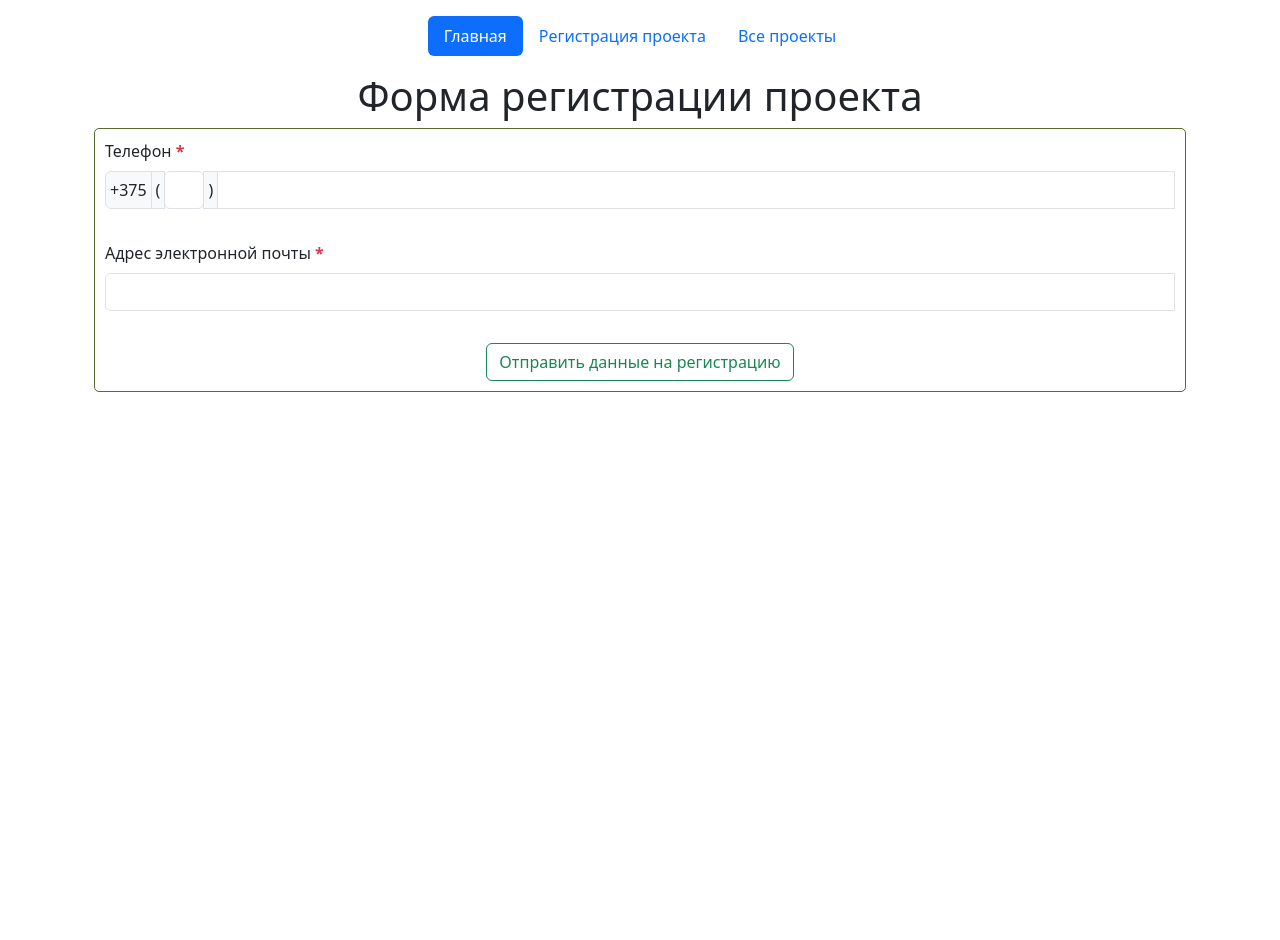
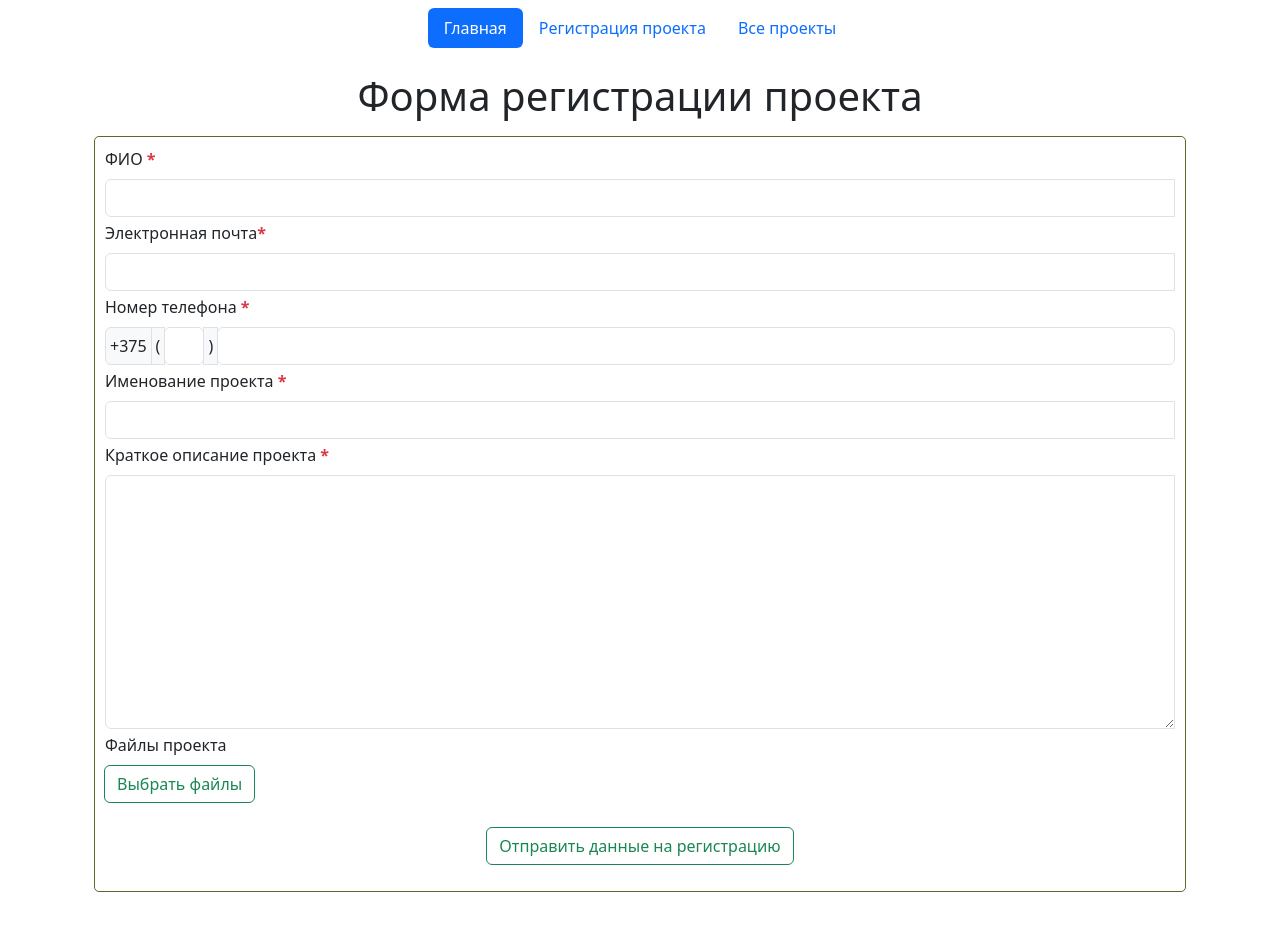
Before and after one commit to Sanch13/forum, a Django app: page /vote/registration_project/ in a window 1280 px wide. Before the commit the page ends 392 px from the top, so only its background shows below. Run offline with Django 4.2, Linux system fonts and the light colour scheme.

Commit message:
work with reg forms. manage uploads files. save project model in the folder

```diff
--- /dev/null
+++ b/forum/static/js/manage_upload_files.js
@@ -0,0 +1,70 @@
+'use strict';
+
+let filesData = {
+    files: [],
+    addFile: function(file) {
+        this.files.push(file);
+    },
+    removeFile: function(fileName) {
+        this.files = this.files.filter(file => file.name !== fileName);
+    },
+    fileCount: 0,
+};
+
+document.getElementById("click_choose_files").addEventListener("click", function (){
+    document.getElementById("id_files").click();
+})
+console.log("1")
+document.querySelector('input[type="file"]').addEventListener('change', handleChange);
+console.log("2")
+
+function handleChange(event) {
+    let files = event.target.files;
+    console.log("Added files : ", files);
+
+    let fileNames = '';
+    for (let i = 0; i < files.length; i++) {
+        filesData.fileCount++;
+        filesData.addFile(files[i]);
+        let fileName = files[i].name;
+        fileNames += '<div class="me-2 mb-1 border border-success p-1 rounded" filename="' + fileName + '">' + fileName + ' <button type="button" class="btn btn-sm btn-danger" onclick="removeFile(\'' + fileName + '\')">Удалить</button></div>';
+    }
+
+    document.getElementById('file-names').innerHTML += fileNames;
+    console.log("Actual files on the board : ", filesData.files, filesData.fileCount);
+
+    updateStateFiles()
+    updateFileCount(filesData.fileCount);
+};
+
+function removeFile(fileName) {
+    console.log("Deleted file : ", fileName);
+    filesData.removeFile(fileName);
+    filesData.fileCount--;
+
+    let fileDiv = document.querySelector('div[filename="' + fileName + '"]');
+    if (fileDiv) {
+        fileDiv.remove();
+    }
+    updateStateFiles()
+    updateFileCount();
+}
+
+function updateFileCount() {
+    document.getElementById('file-count').innerHTML = 'Файлов: ' + filesData.fileCount;
+};
+
+function updateStateFiles() {
+    let dt = new DataTransfer();
+
+    for (let i= 0; i < filesData.files.length; i++) {
+        let file = filesData.files[i];
+        let newFile = new File([file], file.name, { type: file.type });
+        dt.items.add(newFile);
+    }
+    const fileList = dt.files;
+    console.log("Finished.files : ", fileList);
+
+    let inputElement = document.getElementById('id_files');
+    inputElement.files = fileList;
+}
--- a/forum/vote/forms.py
+++ b/forum/vote/forms.py
@@ -1,7 +1,7 @@
 from django import forms
 from django.core.validators import RegexValidator
 
-from .models import Project, File, Photo
+from .models import Project, File
 
 
 class ProjectsForm(forms.ModelForm):
@@ -14,12 +14,6 @@ class FileForm(forms.ModelForm):
     class Meta:
         model = File
         fields = ["file"]
-
-
-class PhotoForm(forms.ModelForm):
-    class Meta:
-        model = Photo
-        fields = ["photo"]
 
 
 class MultipleFileInput(forms.ClearableFileInput):
@@ -50,13 +44,13 @@ class CreateProjectForm(forms.Form):
     phone = forms.CharField(max_length=7,
                             validators=[RegexValidator(regex='^[-0-9]*$',
                                                        message='Телефон должен состоять из цифр.')],
-                            label="Номер телефона")
+                            label="Номер телефона",
+                            initial='')
     email = forms.EmailField(label="Электронная почта")
     project_name = forms.CharField(max_length=300,
                                    label="Именование проекта")
     project_description = forms.CharField(widget=forms.Textarea,
                                           label="Краткое описание проекта")
-    photos = MultipleFileField(label="Фотографии проекта", required=False)
     files = MultipleFileField(label="Файлы проекта", required=False)
 
     def __init__(self, *args, **kwargs):
--- a/forum/vote/templates/vote/base.html
+++ b/forum/vote/templates/vote/base.html
@@ -28,7 +28,7 @@
 <body>
 
 <div class="container">
-    <header class="d-flex justify-content-center py-3">
+    <header class="d-flex justify-content-center py-2">
         <ul class="nav nav-pills">
             <li class="nav-item"><a href="{% url 'index' %}" class="nav-link active" aria-current="page">Главная</a>
             </li>
--- a/forum/vote/templates/vote/registration_project.html
+++ b/forum/vote/templates/vote/registration_project.html
@@ -10,17 +10,47 @@
 
 {% block content %}
 
-    <div class="container-xxl">
-        <h1 class="text-center"> Форма регистрации проекта </h1>
+<div class="container">
+    <h1 class="text-center my-3"> Форма регистрации проекта </h1>
     <div class="mb-5"
          style="border: 1px solid darkolivegreen; padding: 10px; border-radius: 5px;">
         <form method="post" action="{% url 'vote:registration_project' %}"
               enctype="multipart/form-data">
             {% csrf_token %}
-                <div class="mb-3">
-                    <label for="{{ form.phone.id_for_label }}" class="form-label">Телефон
+            {# ФИО #}
+            <div class="mb-1">
+                <label for="{{ form.name.id_for_label }}"
+                       class="form-label">{{ form.name.label }}
                     <span class="text-danger"><b>*</b></span></label>
-                    <div class="input-group mb-3">
+                <div class="input-group">
+                    {{ form.name }}
+                    <div class="input-group">
+                        {% for error in form.name.errors %}
+                            <div class="error-message text-danger"><b>{{ error }}</b></div>
+                        {% endfor %}
+                    </div>
+                </div>
+            </div>
+            {# Адрес электронной почты #}
+            <div class="mb-1">
+                <label for="{{ form.email.id_for_label }}"
+                       class="form-label">{{ form.email.label }}<span
+                        class="text-danger"><b>*</b></span></label>
+                <div class="input-group">
+                    {{ form.email }}
+                    <div class="input-group">
+                        {% for error in form.email.errors %}
+                            <div class="error-message text-danger"><b>{{ error }}</b></div>
+                        {% endfor %}
+                    </div>
+                </div>
+            </div>
+            {# Телефон #}
+            <div class="mb-1">
+                <label for="{{ form.phone.id_for_label }}"
+                       class="form-label">{{ form.phone.label }}
+                    <span class="text-danger"><b>*</b></span></label>
+                <div class="input-group">
                     <span class="input-group-text px-1">+375</span>
                     <span class="input-group-text px-1"> ( </span>
                     <div style="width: 40px; position: relative; z-index: 1;">
@@ -35,8 +65,18 @@
                         >
                     </div>
                     <span class="input-group-text px-1"> )</span>
-                        {{ form.phone }}
-                        <div class="input-group mb-3">
+                    <div style="flex: 3;">
+                        <input type="text"
+                               name="phone"
+                               maxlength="7"
+                               placeholder=""
+                               value="{{ form.phone.value }}"
+                               class="form-control px-1 text-left"
+                               style=""
+                               required=""
+                               id="id_phone">
+                    </div>
+                    <div class="input-group">
                         {% for error in form.code.errors %}
                             <div class="error-message text-danger"><b>{{ error }}&nbsp;</b>
                             </div>
@@ -45,53 +85,59 @@
                             <div class="error-message text-danger"><b>{{ error }}</b></div>
                         {% endfor %}
                     </div>
-
                 </div>
             </div>
-
-                <div class="mb-3">
-                    <label for="{{ form.email.id_for_label }}" class="form-label">Адрес
-                        электронной почты <span class="text-danger"><b>*</b></span></label>
-                    <div class="input-group mb-3">
-                        {{ form.email }}
-                        <div class="input-group mb-3">
-                            {% for error in form.email.errors %}
+            {# Именование проекта #}
+            <div class="mb-1">
+                <label for="{{ form.project_name.id_for_label }}"
+                       class="form-label">{{ form.project_name.label }}
+                    <span class="text-danger"><b>*</b></span></label>
+                <div class="input-group">
+                    {{ form.project_name }}
+                    <div class="input-group">
+                        {% for error in form.project_name.errors %}
                             <div class="error-message text-danger"><b>{{ error }}</b></div>
                         {% endfor %}
                     </div>
                 </div>
             </div>
-
-                <div class="mb-3">
-
-                </div>
-
-                {#                {{ form.as_p }}#}
-
-                <div class="text-center">
-                    <button type="submit" class="btn btn-outline-success">Отправить
-                        данные на
-                        регистрацию
-                    </button>
-                </div>
-
-
-            </form>
-            <div>
-                {% if form.errors %}
-                    <div class="alert alert-danger">
-                        <h4>Пожалуйста, исправьте следующие ошибки:</h4>
-                        <ul>
-                            {% for field, error_list in form.errors.items %}
-                                {% for error in error_list %}
-                                    <li>{{ field|capfirst }}: {{ error }}</li>
+            {# Краткое описание проекта #}
+            <div class="mb-1">
+                <label for="{{ form.project_description.id_for_label }}" class="form-label">
+                    {{ form.project_description.label }}
+                    <span class="text-danger"><b>*</b></span></label>
+                <div class="input-group">
+                    {{ form.project_description }}
+                    <div class="input-group">
+                        {% for error in form.project_description.errors %}
+                            <div class="error-message text-danger"><b>{{ error }}</b></div>
                         {% endfor %}
-                            {% endfor %}
-                        </ul>
-                    </div>
-                {% endif %}
                     </div>
                 </div>
             </div>
-
+            {# Файлы проекта #}
+            <div class="mb-1">
+                <label class="form-label">Файлы проекта</label>
+                <div class="input-group">
+                    <input type="file" name="files" id="id_files" multiple
+                           style="display: none;">
+                    <button id="click_choose_files" class="btn btn-outline-success rounded"
+                            type="button">Выбрать
+                        файлы
+                    </button>
+                    <div class="d-flex align-items-center justify-content-center">
+                        <span id="file-count" class="badge bg-success text-center p-3"></span>
+                    </div>
+                </div>
+                <div id="file-names" class="mt-2 d-flex flex-wrap"></div>
+            </div>
+            <div class="text-center my-3">
+                <button type="submit" class="btn btn-outline-success send-data">
+                    Отправить данные на регистрацию
+                </button>
+            </div>
+        </form>
+    </div>
+</div>
+<script src="{% static 'js/manage_upload_files.js' %}"></script>
 {% endblock content %}
--- a/forum/vote/views.py
+++ b/forum/vote/views.py
@@ -3,7 +3,7 @@ from django.shortcuts import render, redirect
 
 from .forms import CreateProjectForm
 
-from .models import Project, File, Photo
+from .models import Project, File
 
 
 def index(request):
@@ -19,31 +19,27 @@ def registration_project(request):
     if request.method == "POST":
         form = CreateProjectForm(data=request.POST, files=request.FILES)
         if form.is_valid():
-            print("form valid")
             try:
-                project = Project.objects.create(fio=form.cleaned_data["name"],
-                                                 code=form.cleaned_data["code"],
-                                                 phone=form.cleaned_data["phone"],
-                                                 email=form.cleaned_data["email"],
-                                                 project_name=form.cleaned_data["project_name"],
-                                                 project_description=form.cleaned_data[
-                                                     "project_description"])
+                project = Project.objects.create(
+                    fio=form.cleaned_data["name"],
+                    code=form.cleaned_data["code"],
+                    phone=form.cleaned_data["phone"],
+                    email=form.cleaned_data["email"],
+                    project_name=form.cleaned_data["project_name"],
+                    project_description=form.cleaned_data["project_description"]
+                )
 
-                photos = form.cleaned_data["photos"]
                 files = form.cleaned_data["files"]
-                for photo in photos:
-                    Photo.objects.create(project=project,
-                                         photo=photo)
 
                 for file in files:
-                    File.objects.create(project=project,
-                                        file=file)
+                    File.objects.create(project=project, file=file)
+
                 messages.success(request, 'Проект успешно зарегистрирован.')
                 return redirect("vote:home")
 
             except Exception as e:
-                print(f"{e}")
                 messages.error(request, 'Произошла ошибка при регистрации проекта.')
+
         else:
             print(form.errors)
             messages.error(request=request,
@@ -64,14 +60,10 @@ def all_project(request):
 
     for project in projects:
         project.files = File.objects.filter(project=project)
-        project.photos = Photo.objects.filter(project=project)
 
     context = {
         "projects": projects,
     }
-    for obj in projects:
-        print(obj.__dict__)
-
     return render(request=request,
                   template_name="vote/all_project.html",
                   context=context)
```
Also changed, not shown: forum/vote/models.py (+10 -8 lines), forum/vote/migrations/0004_alter_project_email_alter_project_project_name.py (added), forum/vote/migrations/0005_alter_file_file.py (added), forum/vote/migrations/0006_alter_file_file_delete_photo.py (added). Lines whose indentation alone changed are shown as unchanged.
